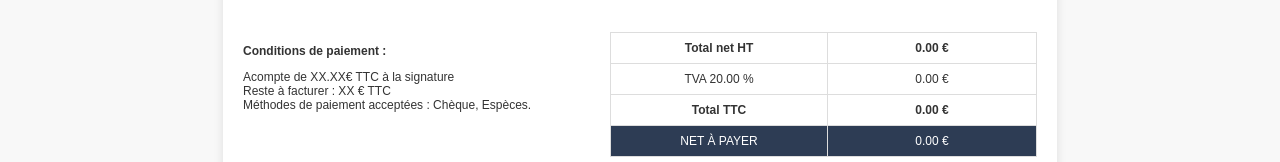
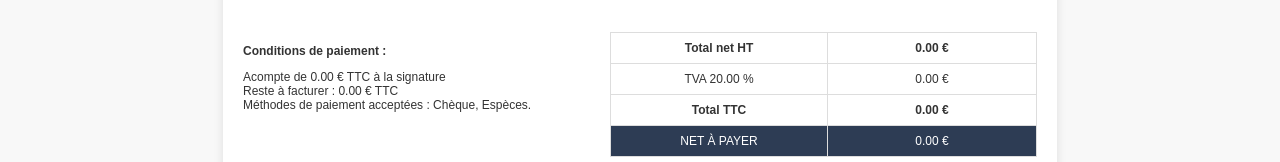
Before and after one commit to meryamgh/batidevis, a React (Vite) app: page /full-quote in a window 1280 px wide. Shown: the part 456-618 px from the top of the page. Built offline with nearby package versions, Linux system fonts and the light colour scheme.

Commit message:
fix automatisation calcul accompte

```diff
--- a/src/pages/FullQuote.tsx
+++ b/src/pages/FullQuote.tsx
@@ -34,19 +34,22 @@ const FullQuote: React.FC = () => {
         return acc;
     }, [] as AggregatedQuoteItem[]);
 
-    // Calcul du total HT (somme des prix * quantités)
+    // Calcul du total HT
     const totalHT = aggregatedQuote.reduce((sum, item) => sum + item.price * item.quantity, 0);
 
-    // Définissez ici votre taux de TVA
+    // Taux de TVA
     const tvaRate = 0.20;
     const totalTVA = totalHT * tvaRate;
 
     // Total TTC
     const totalTTC = totalHT + totalTVA;
 
-    // Net à payer (ici on le considère identique au Total TTC,
-    // mais vous pouvez prévoir une logique différente en cas d'acompte, etc.)
-    const netAPayer = totalTTC;
+    // Acompte = 30% du TTC
+    const acompteRate = 0.30;
+    const acompte = totalTTC * acompteRate;
+
+    // Reste à payer = Total TTC - Acompte
+    const resteAPayer = totalTTC - acompte;
 
     const handleBack = () => {
         navigate('/', { state: { quote } });
@@ -132,9 +135,9 @@ const FullQuote: React.FC = () => {
             <div className="payment-info">
               <p><strong>Conditions de paiement :</strong></p>
               <p>
-                Acompte de XX.XX€ TTC à la signature
+                Acompte de {acompte.toFixed(2)} € TTC à la signature
                 <br/>
-                Reste à facturer : XX € TTC
+                Reste à facturer : {resteAPayer.toFixed(2)} € TTC
                 <br/>
                 Méthodes de paiement acceptées : Chèque, Espèces.
               </p>
@@ -156,7 +159,7 @@ const FullQuote: React.FC = () => {
                   </tr>
                   <tr className='blue'>
                     <td>NET À PAYER</td>
-                    <td>{netAPayer.toFixed(2)} €</td>
+                    <td>{totalTTC.toFixed(2)} €</td>
                   </tr>
                 </tbody>
               </table>
```
